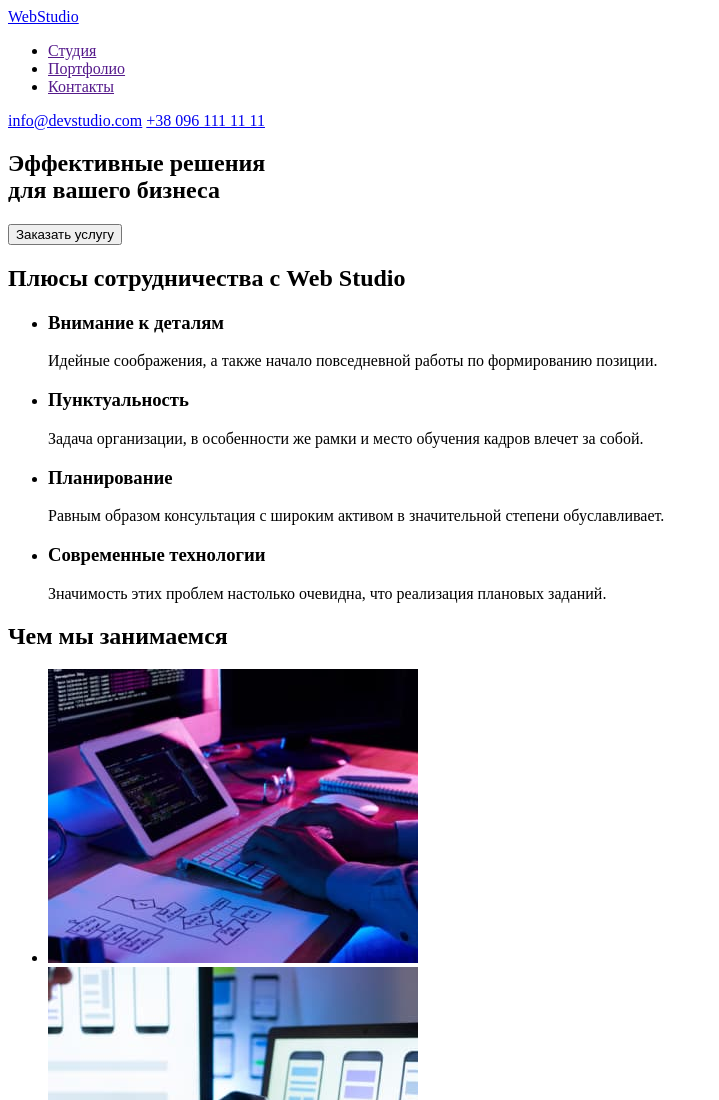
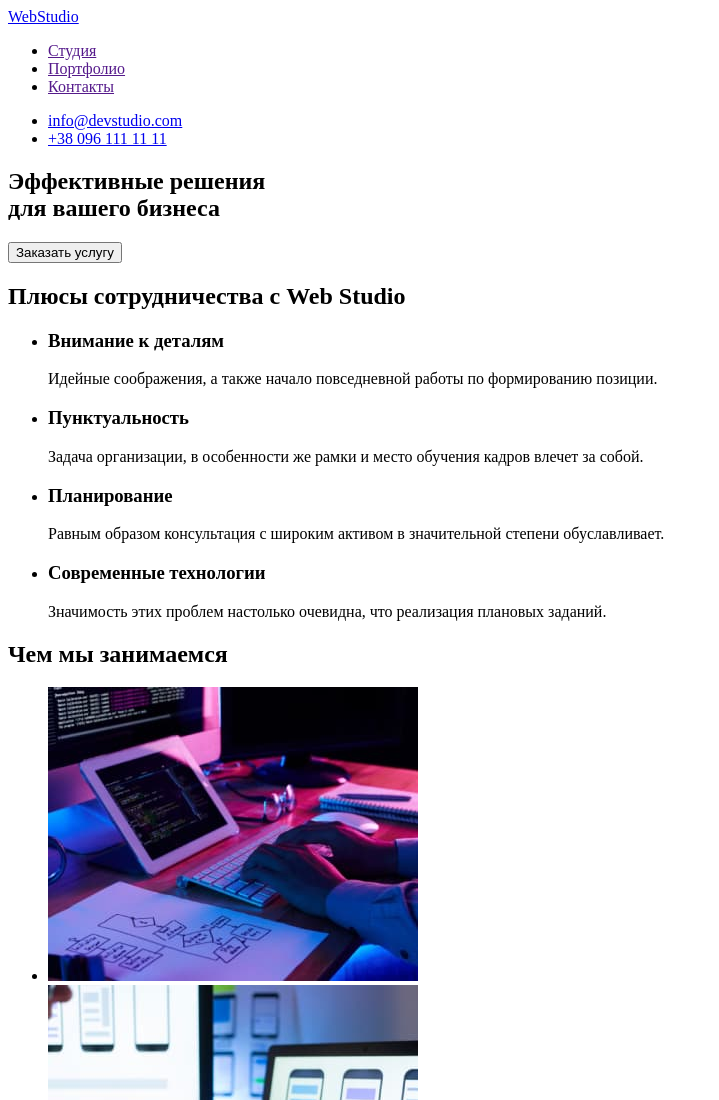
Before and after one commit to serhions/goit-markup-hw-01, a plain HTML site: page index.html in a window 1280 px wide. Shown: the top 1100 px of the page, without its empty margins (0-719 px from the left). Drawn offline with Linux system fonts and the light colour scheme.

Commit message:
Добавил списки для ссылок почта и телефон

```diff
--- a/index.html
+++ b/index.html
@@ -16,8 +16,10 @@
           <li><a href="">Контакты</a></li>
         </ul>
       </nav>
-      <a href="mailto:info@devstudio.com">info@devstudio.com</a>
-      <a href="tel:+380961111111">+38 096 111 11 11</a>
+      <ul>
+        <li><a href="mailto:info@devstudio.com">info@devstudio.com</a></li>
+        <li><a href="tel:+380961111111">+38 096 111 11 11</a></li>
+      </ul>
     </header>
     <main>
       <!--section1-->
@@ -66,7 +68,7 @@
           </li>
         </ul>
       </section>
-      <!--section3-->
+      <!--section4-->
       <section>
         <h2>Наша команда</h2>
         <ul>
```
